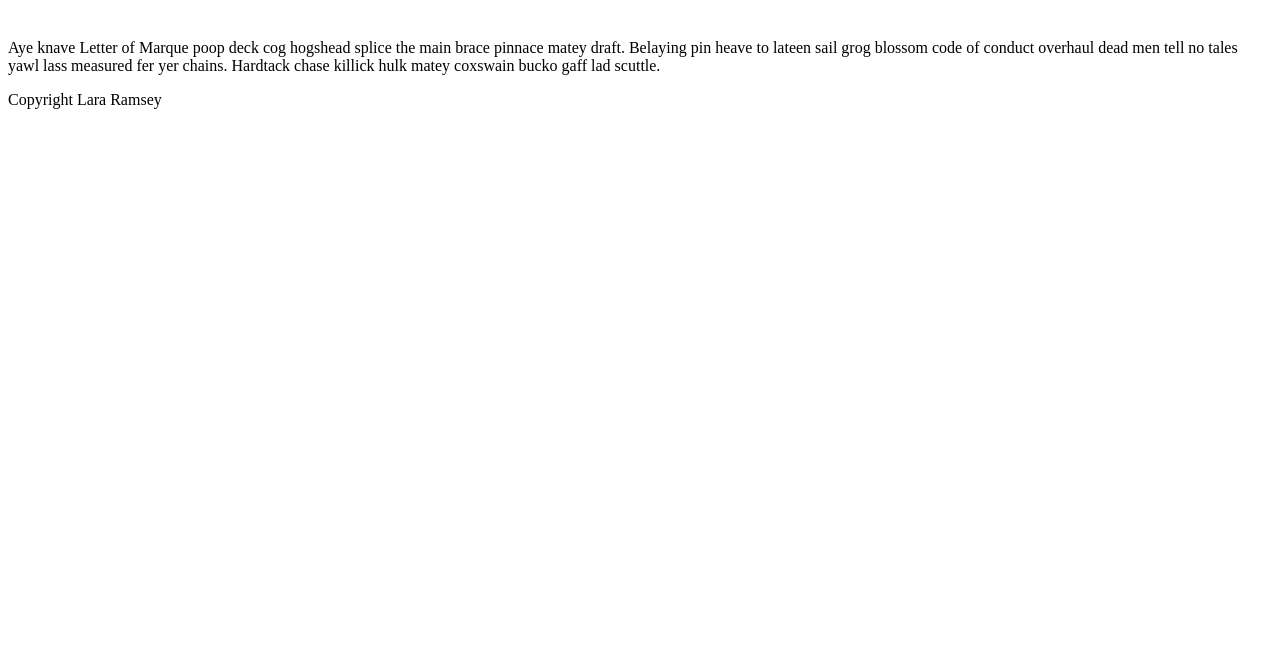
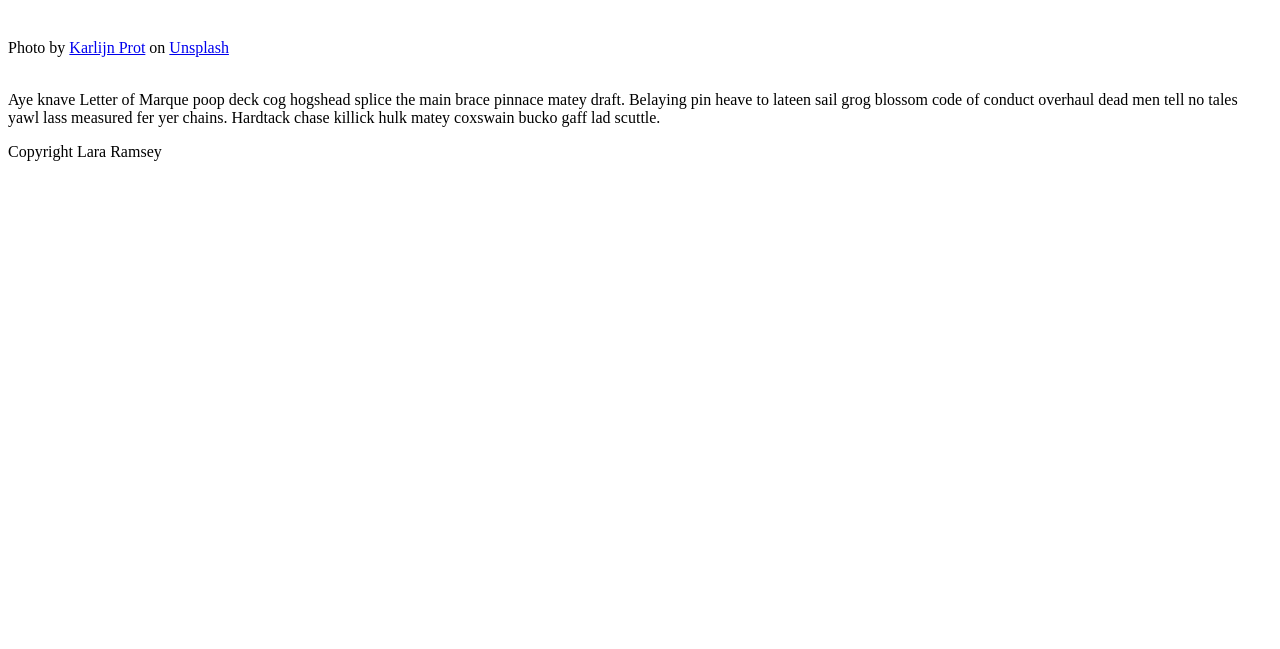
Before and after one commit to LaraRams3y/expert-fiesta, a plain HTML site: page index.html in a window 1280 px wide. Shown: the part 151-800 px from the top of the page. Drawn offline with Linux system fonts and the light colour scheme.

Commit message:
adding section

```diff
--- a/index.html
+++ b/index.html
@@ -12,9 +12,16 @@
     <button><a>Dog Hairstyles</a></button>
     <h1>Hair Styles for Guinnea Pigs</h1>
     <h2>Lorem ipsum dolor</h2>
-</header>
+  </header>
+
   <main>
-    <img src:"" alt:"Piggy Style 1"/>
+    <section>
+      <figure>
+      <img src:"https://unsplash.com/photos/3fjyk4CLfvA" />
+      </figure>Photo by <a href="https://unsplash.com/@karlijnfrederique?utm_source=unsplash&utm_medium=referral&utm_content=creditCopyText">Karlijn Prot</a>
+      on <a href="https://unsplash.com/photos/3fjyk4CLfvA?utm_source=unsplash&utm_medium=referral&utm_content=creditCopyText">Unsplash</a>
+    </section>
+
     <img src:"" alt:"Piggy Style 2"/>
     <img src:"" alt:"Piggy Style 3"/>
     <p>Aye knave Letter of Marque poop deck cog hogshead splice the main brace
```
